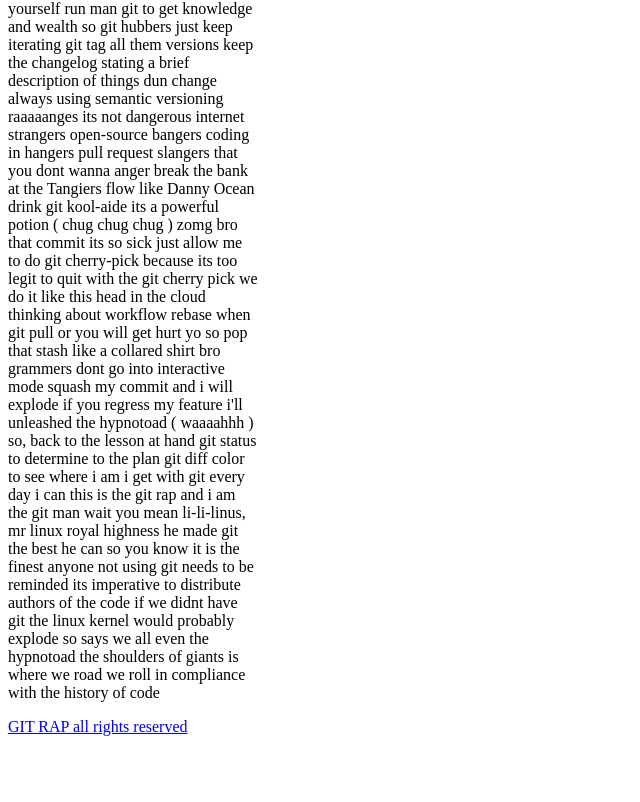
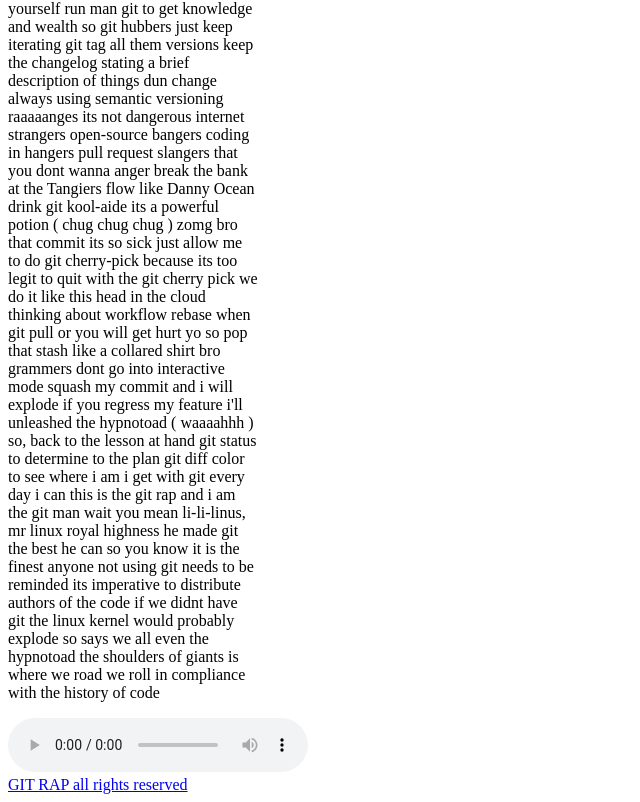
Before and after one commit to LilThib/TUTO_GIT, a plain HTML site: page index.html in a window 1280 px wide. Shown: the part 895-1697 px from the top of the page, without its empty margins (0-640 px from the left). Before the commit the page ends 1639 px from the top, so only its background shows below. Drawn offline with Linux system fonts and the light colour scheme.

Commit message:
Ajout de la balise HTML mp3

```diff
--- a/index.html
+++ b/index.html
@@ -115,6 +115,12 @@
 			the shoulders of giants is where we road
 			we roll in compliance with the history of code</p>
 		</section>
+		<section>
+			<audio controls="controls">
+			  <source src="Marak_-_The_Git_Rap.mp3" type="audio/mp3" />
+			  Votre navigateur n'est pas compatible
+			</audio>
+		</section
 		<footer>
 		 <a href="https://soundcloud.com/marak/the-git-rap">GIT RAP all rights reserved</a>
 		</footer>
```
